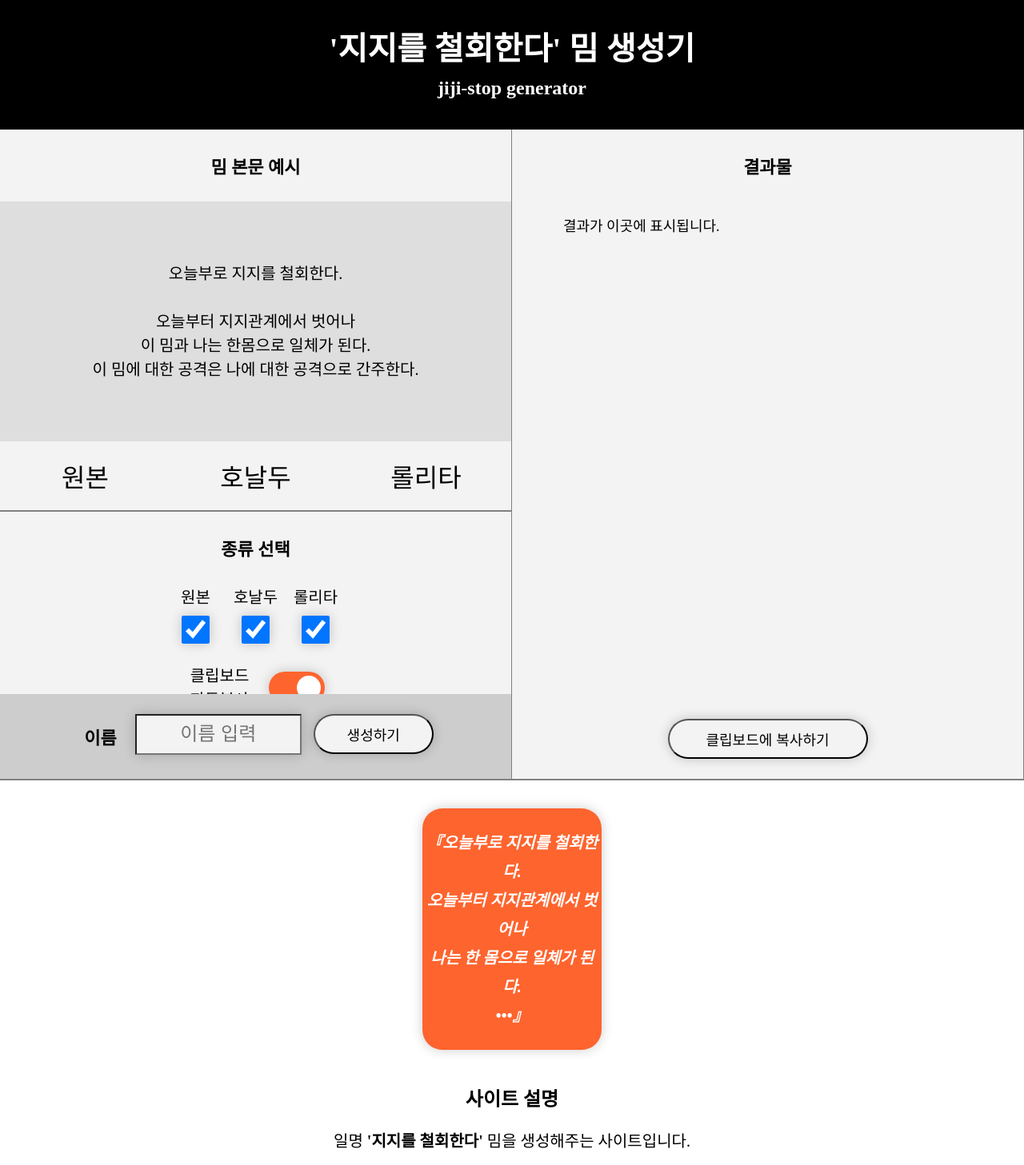
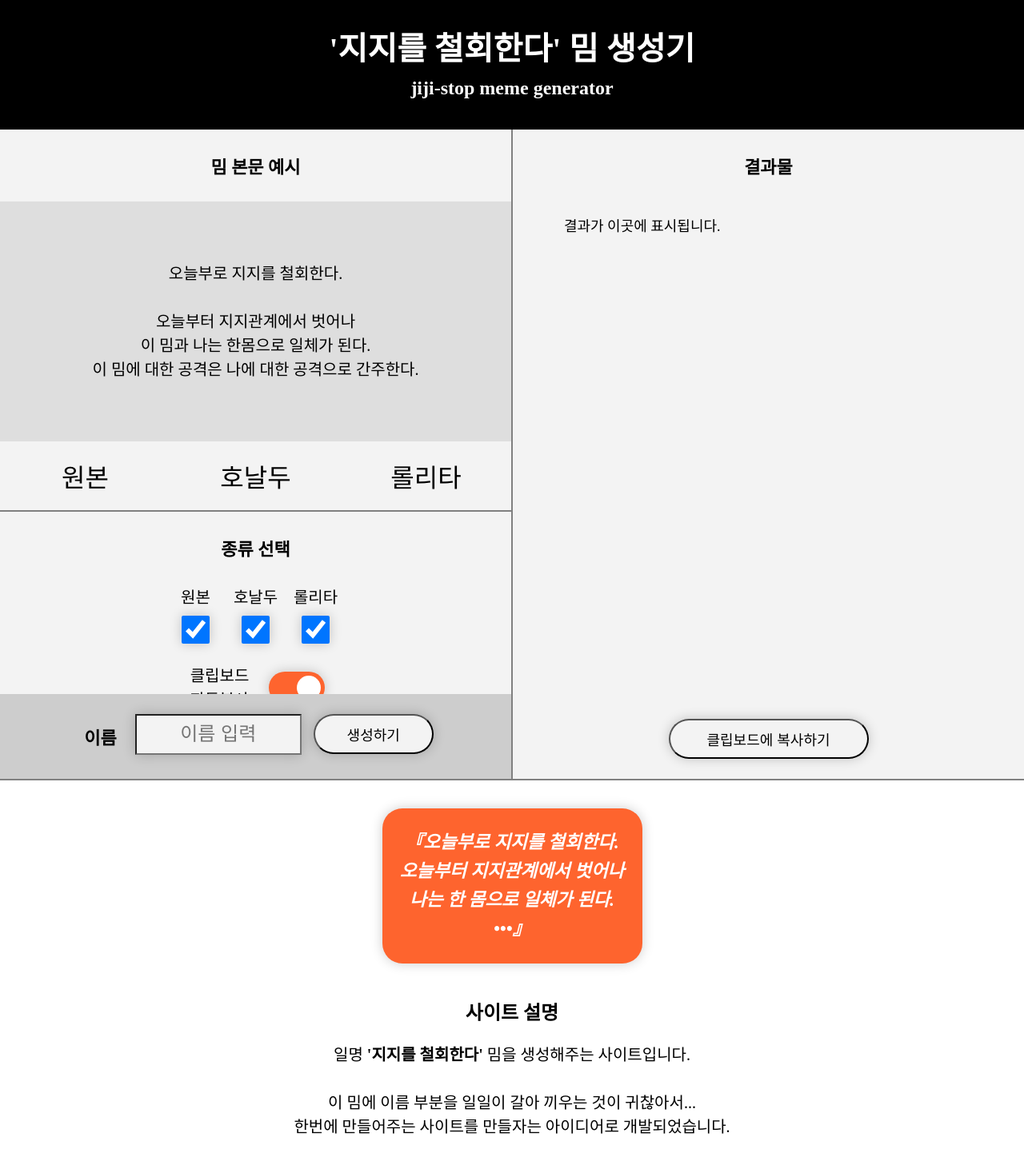
Before and after one commit to ktk-ring/jiji-stop, a React (Create React App) app: page / in a window 1280 px wide. Shown: the top 1457 px of the page at 80% size. Built offline with nearby package versions, Linux system fonts and the light colour scheme; a web font is replaced by a local one.

Commit message:
Update App

```diff
--- a/public/index.html
+++ b/public/index.html
@@ -5,39 +5,10 @@
     <link rel="icon" href="%PUBLIC_URL%/favicon.ico" />
     <meta name="viewport" content="width=device-width, initial-scale=1" />
     <meta name="theme-color" content="#000000" />
-    <meta
-      name="description"
-      content="Web site created using create-react-app"
-    />
-    <link rel="apple-touch-icon" href="%PUBLIC_URL%/logo192.png" />
-    <!--
-      manifest.json provides metadata used when your web app is installed on a
-      user's mobile device or desktop. See https://developers.google.com/web/fundamentals/web-app-manifest/
-    -->
     <link rel="manifest" href="%PUBLIC_URL%/manifest.json" />
-    <!--
-      Notice the use of %PUBLIC_URL% in the tags above.
-      It will be replaced with the URL of the `public` folder during the build.
-      Only files inside the `public` folder can be referenced from the HTML.
-
-      Unlike "/favicon.ico" or "favicon.ico", "%PUBLIC_URL%/favicon.ico" will
-      work correctly both with client-side routing and a non-root public URL.
-      Learn how to configure a non-root public URL by running `npm run build`.
-    -->
     <title>'지지를 철회한다' 밈 생성기</title>
   </head>
   <body>
-    <noscript>You need to enable JavaScript to run this app.</noscript>
     <div id="root"></div>
-    <!--
-      This HTML file is a template.
-      If you open it directly in the browser, you will see an empty page.
-
-      You can add webfonts, meta tags, or analytics to this file.
-      The build step will place the bundled scripts into the <body> tag.
-
-      To begin the development, run `npm start` or `yarn start`.
-      To create a production bundle, use `npm run build` or `yarn build`.
-    -->
   </body>
 </html>
--- a/src/App.css
+++ b/src/App.css
@@ -24,7 +24,8 @@ h3 {
   display: flex;
   justify-content: center;
   width: 17.5%;
-  font-size: 100%;
+  min-width: 325px;
+  font-size: 112.5%;
   font-style: italic;
   line-height: 36px;
   border-radius: 25px;
--- a/src/App.jsx
+++ b/src/App.jsx
@@ -10,7 +10,7 @@ function App() {
       <div className="mainTitle">
         <p>
           <h1>'지지를 철회한다' 밈 생성기</h1>
-          <h2>jiji-stop generator</h2>
+          <h2>jiji-stop meme generator</h2>
         </p>
       </div>
 
--- a/src/css/Generator.css
+++ b/src/css/Generator.css
@@ -9,8 +9,13 @@
     height: 814.5px;
     background-color: #f3f3f3;
     border-bottom: 2px solid gray;
+    transition: all 0.2s ease-in-out;
+  }
+  .left {
     border-right: 1px solid gray;
-    transition: all 0.2s ease-in-out;
+  }
+  .right {
+    border-left: 1px solid gray;
   }
 
   .example {
```
Also changed, not shown: src/components/Generator.js (indentation only).
